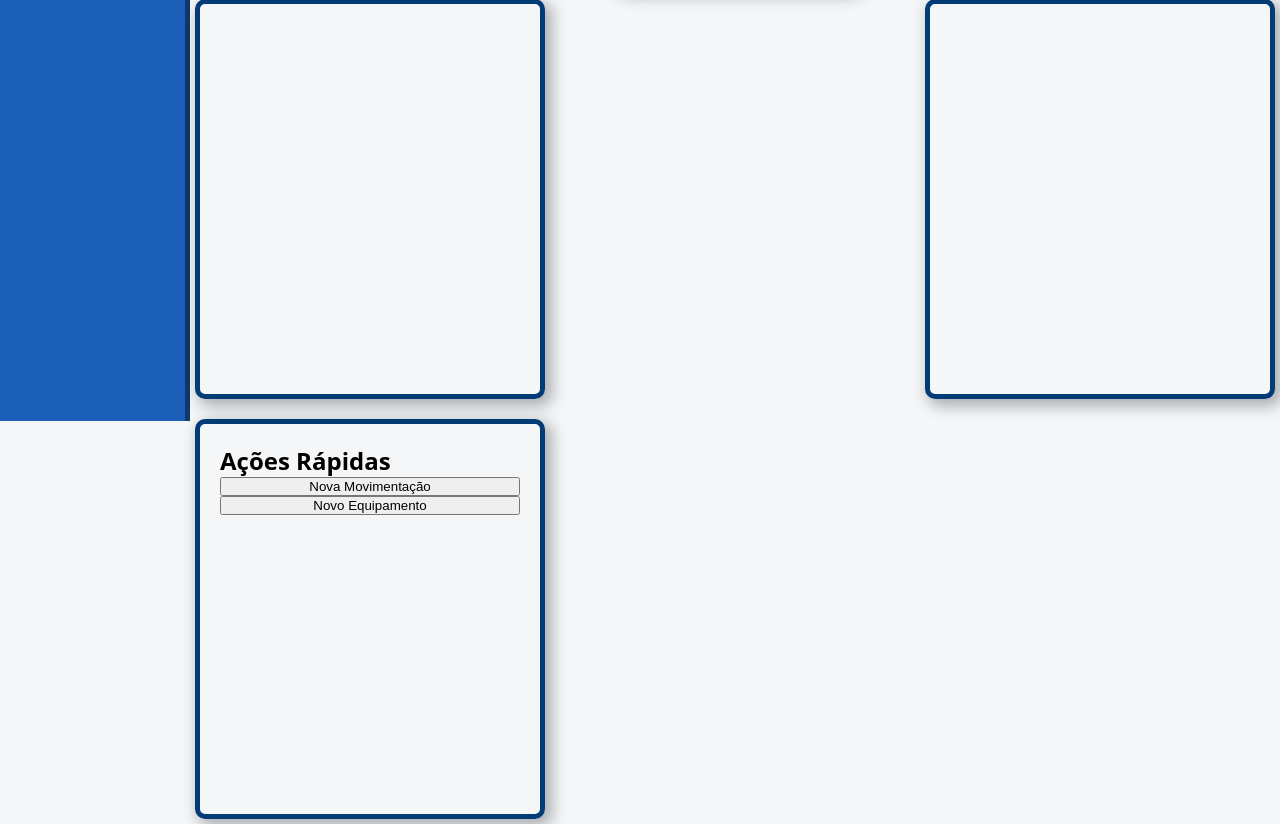
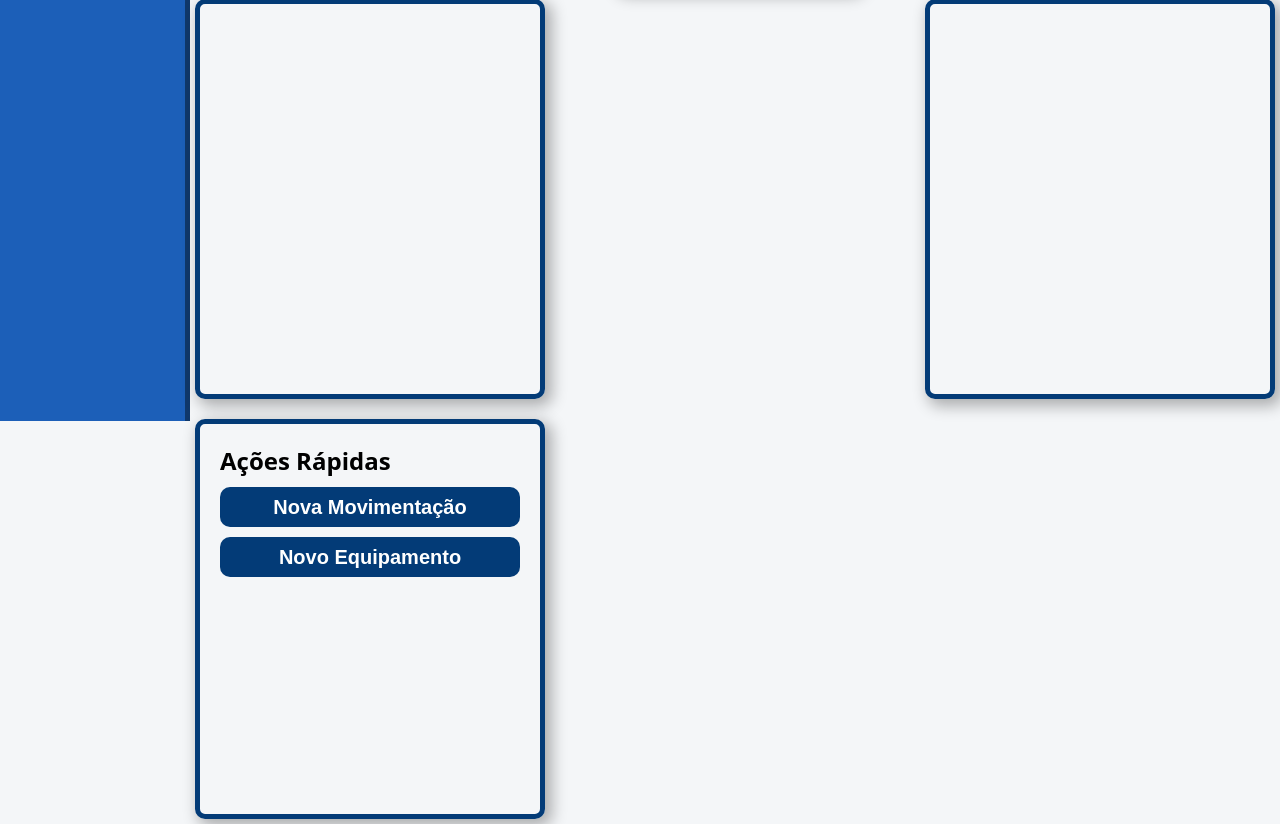
Before and after one commit to victorwallace231/FLF-PROJETO-CONTROLE, a Flask app: page /dashboard in a window 1280 px wide. Shown: the part 360-1184 px from the top of the page. Run offline with Flask 3, Linux system fonts and the light colour scheme; the visitor is signed in with stand-in values (Sample User, id 1).

Commit message:
atualizando dashboard html e css

```diff
--- a/static/css/index.css
+++ b/static/css/index.css
@@ -3,6 +3,10 @@
 * {
     margin: 0px;
     padding: 0px;
+}
+
+:root {
+    --cor-primaria: #2277E5;
 }
 
 body {
@@ -196,7 +200,27 @@ li:last-child {
     box-shadow: 5px 5px 15px 2px rgba(0, 0, 0, 0.3);
 }
 
+.cards-dash button {
+    cursor: pointer;
+    max-width: 100%;
+    height: 40px;
+    font-size: 20px;
+    background-color: #033b77;
+    border: none;
+    border-radius: 10px;
+    color: white;
+    font-weight: bold;
+}
+
+.cards-dash button:hover {
+    color: #0A2242;
+    background-color: white;
+    transition: 0.7s;
+    border: 2px solid #0A2242;
+}
+
 #card-acoes {
     display: flex;
     flex-direction: column;
+    gap: 10px;
 }
```
